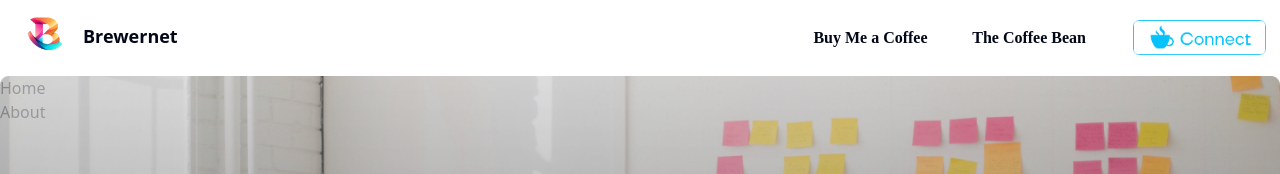
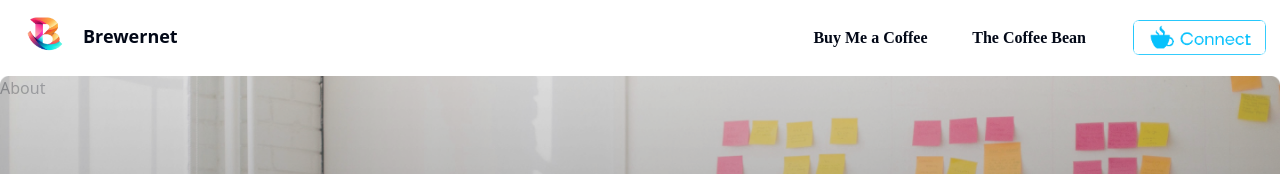
Before and after one commit to BrewerNet/brewernet-web, a Next.js app: page / in a window 1280 px wide. Shown: the top 174 px of the page. Built offline with nearby package versions, Linux system fonts and the light colour scheme.

Commit message:
re-order root layout to fix hydration problem

```diff
--- a/src/app/layout.tsx
+++ b/src/app/layout.tsx
@@ -7,14 +7,14 @@ import Providers from './Providers'
 
 const RootLayout = ({ children }: { children: ReactNode }) => {
   return (
-    <html lang='en'>
-      <Providers>
-        <div>
+    <Providers>
+      <html lang='en'>
+        <body>
           <Navbar />
-          <body>{children}</body>
-        </div>
-      </Providers>
-    </html>
+          <div>{children}</div>
+        </body>
+      </html>
+    </Providers>
   )
 }
 export default RootLayout
--- a/src/app/page.tsx
+++ b/src/app/page.tsx
@@ -8,7 +8,6 @@ const Page: React.FC<PageProps> = () => {
   return (
     <div>
       <Hero />
-      <h1>Home</h1>
       <Link href='/about'>About</Link>
     </div>
   )
```
